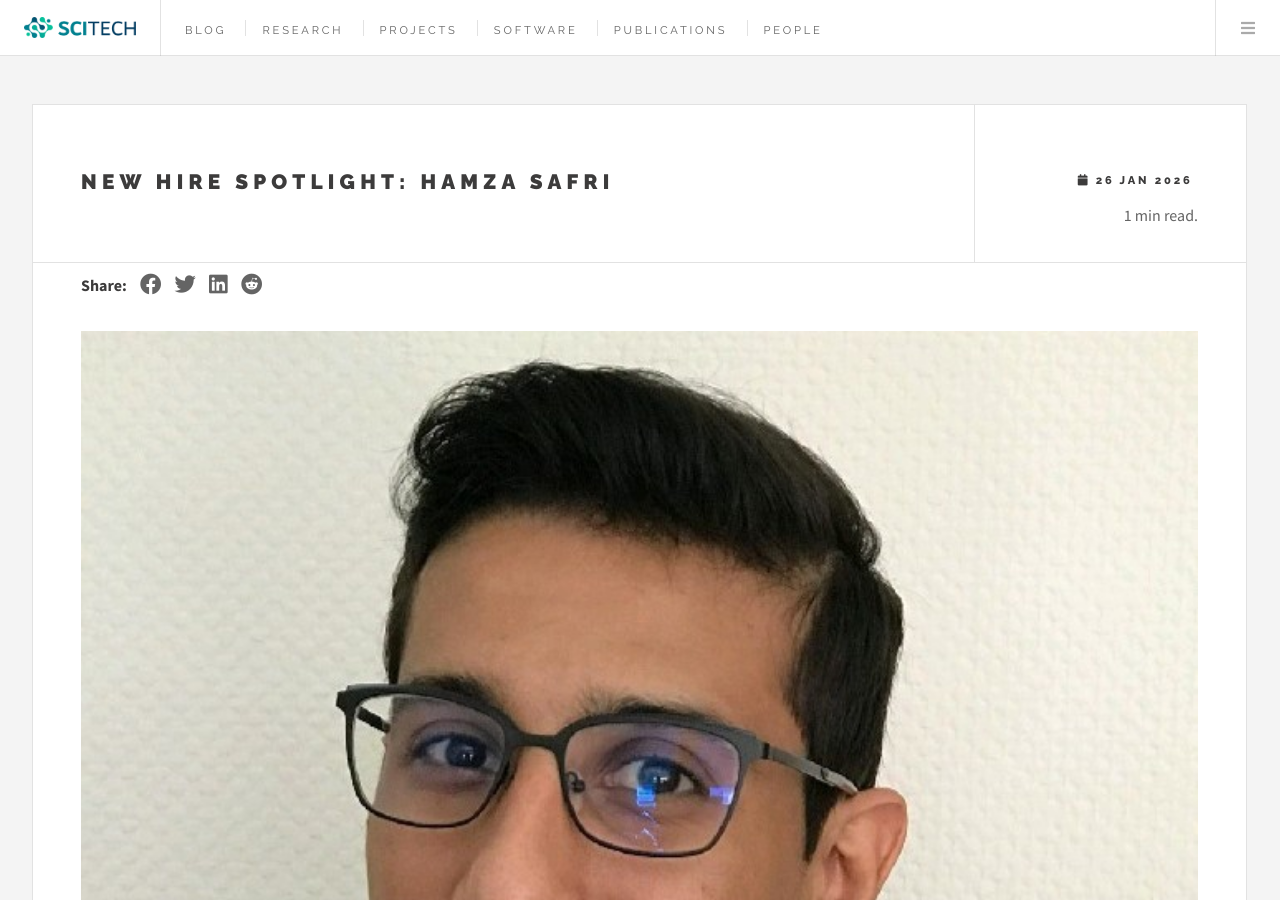
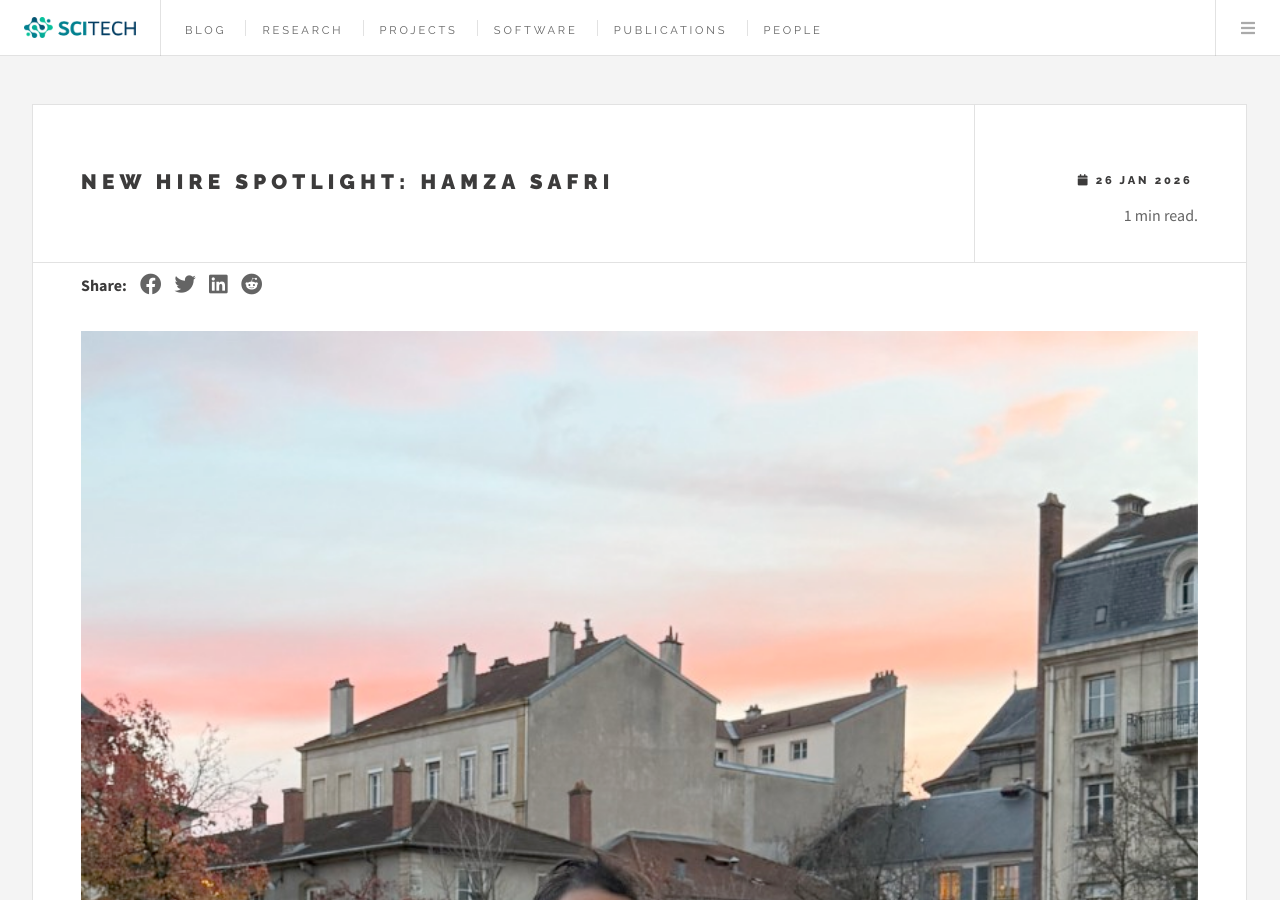
Before and after one commit to scitech-isi/scitech-isi.github.io, a Jekyll site: the page built from _posts/2026-01-26-postdoctoral-hamza.md, in a window 1280 px wide and 900 px high. Built offline with Jekyll 4.4.1, drawn with Linux system fonts in a browser that asks for light colours.

Commit message:
added hamza new pic

```diff
--- a/_posts/2026-01-26-postdoctoral-hamza.md
+++ b/_posts/2026-01-26-postdoctoral-hamza.md
@@ -1,6 +1,6 @@
 ---
 title: "New Hire Spotlight: Hamza Safri"
-image: /images/people/safri.jpg
+image: /images/people/safri-postdoc.png
 description: "The SciTech group welcome's Hamza Safri"
 description: "Postdoctoral Scholar-Research Associate, Hamza Safri, tells the SciTech group a little bit about himself"
 date: 2026-01-26
```
Also changed, not shown: images/people/safri-postdoc.png (added).
